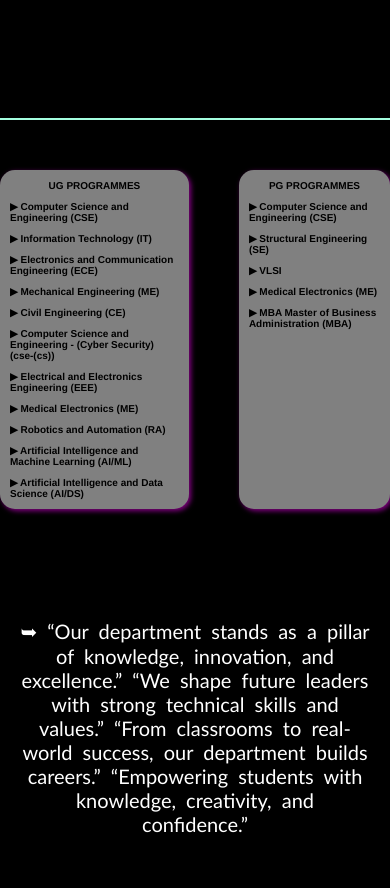
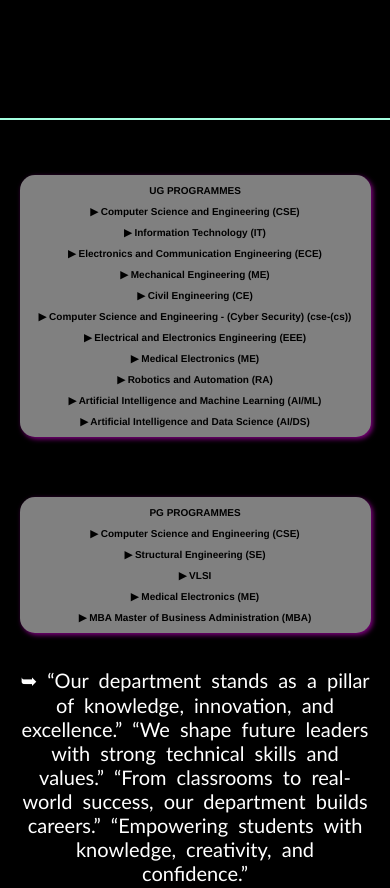
Before and after one commit to SreeAswanth-creator/sec, a plain HTML site: page index.html in a window 390 px wide. Shown: the part 1000-1888 px from the top of the page. Drawn offline with Linux system fonts and the light colour scheme.

Commit message:
after some fix

```diff
--- a/sec.css
+++ b/sec.css
@@ -1039,4 +1039,17 @@ body {
           width: 100%;
           gap: none;
      }
+     .services{
+          flex-direction: column;
+          width: 100%;
+          gap: none;
+     }
+     .ser-bar ,.ser-bar-2 {
+          width: 90%;
+          text-align: center;
+          margin: 5px auto;
+     }
+     .ser-para{
+          margin-top: 10px;
+     }
 }
```
